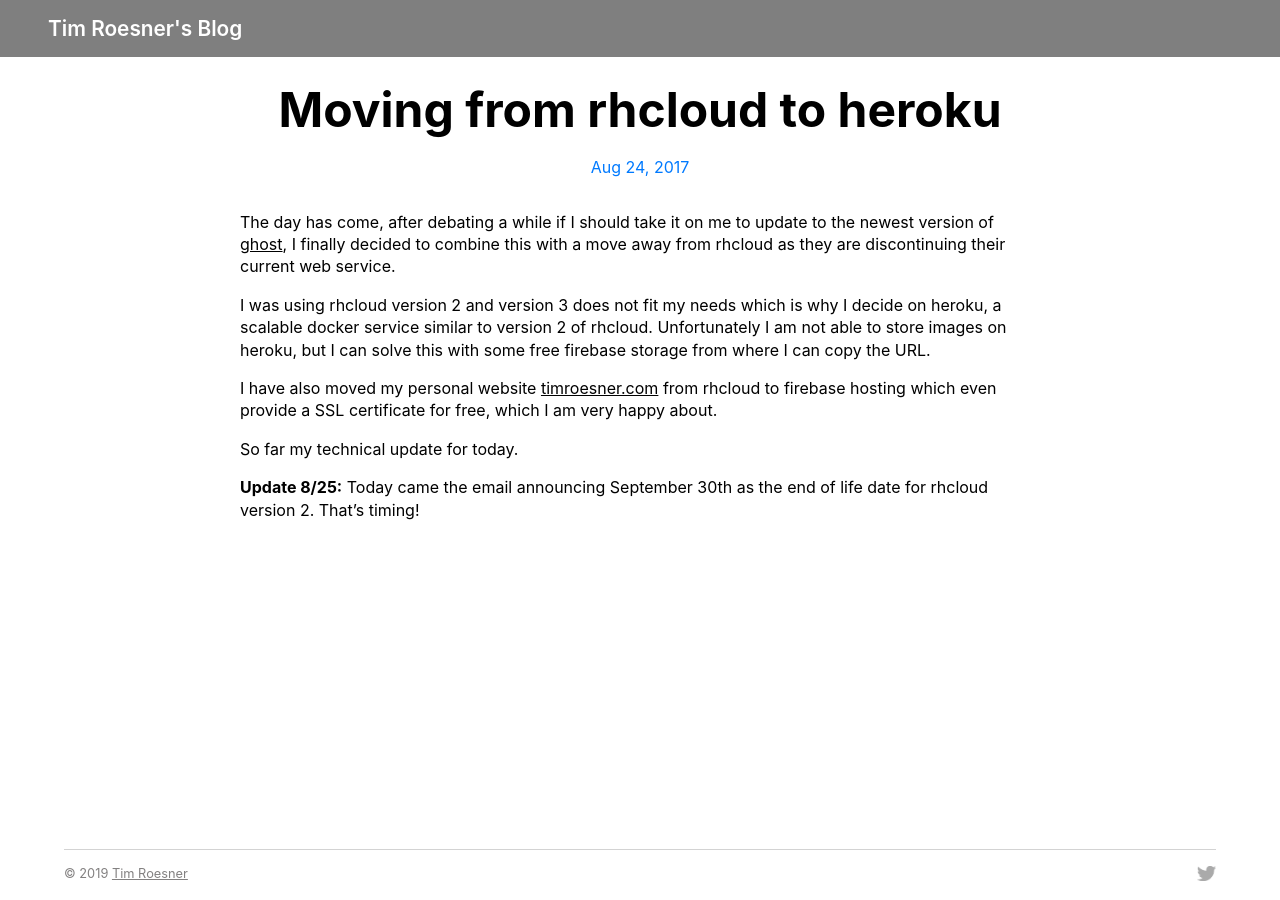
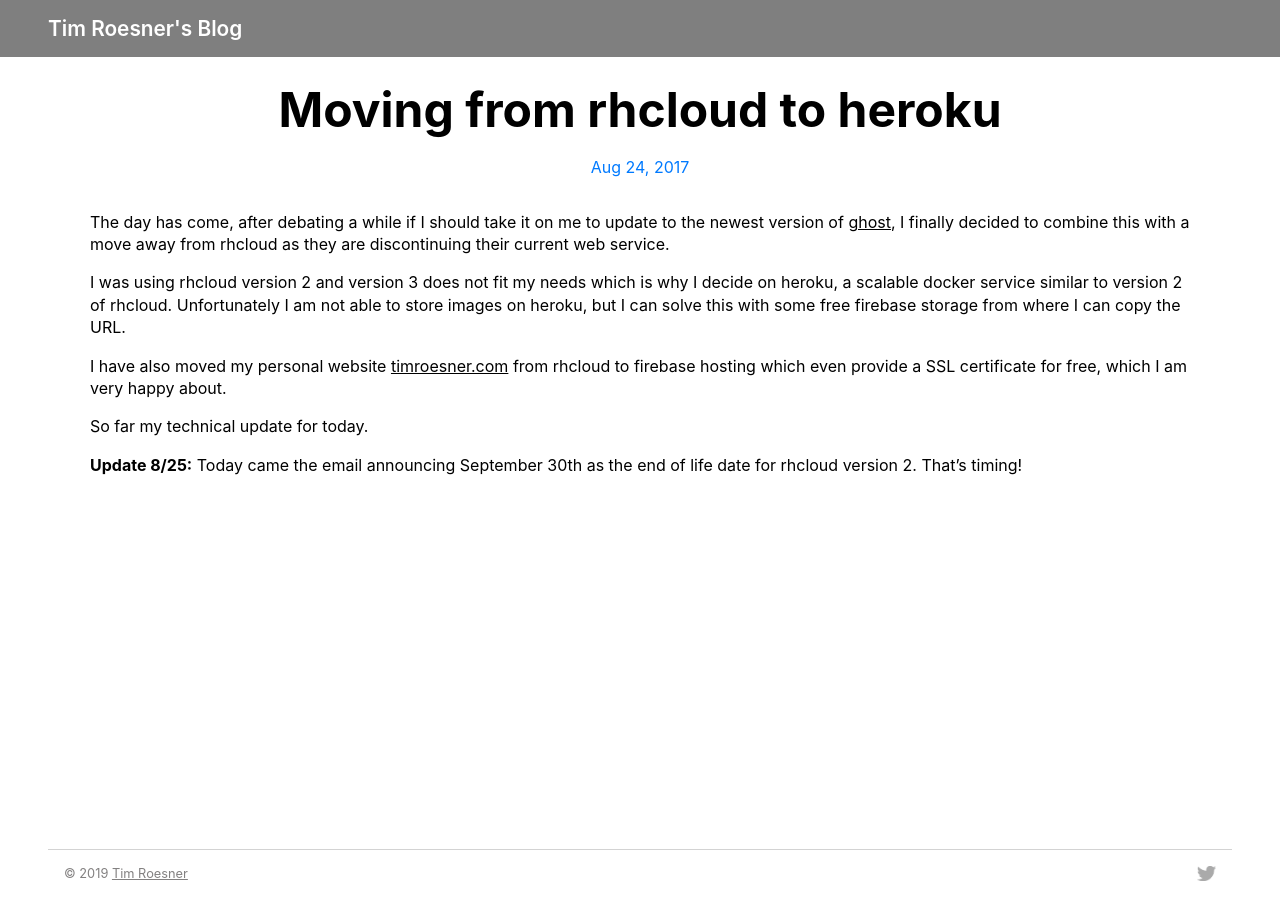
Before and after one commit to timroesner/Blog, a Jekyll site: the page built from _posts/2017-08-24-heroku-move.md, in a window 1280 px wide. Built offline with Jekyll 4.4.1, drawn with Linux system fonts in a browser that asks for light colours; nearby versions of some CDN libraries.

Commit message:
Bottom padding for safe area

```diff
--- a/assets/css/index.css
+++ b/assets/css/index.css
@@ -92,7 +92,7 @@ code {
     right: 0;
     margin: auto;
     margin-top: 4rem;
-    padding-bottom: 60px;
+    padding-bottom: calc(3rem + env(safe-area-inset-bottom));
     width: calc(100% - 2rem);
     max-width: 800px;
 }
@@ -130,6 +130,12 @@ code {
         width: 260px;
     }
 
+    .footer {
+        padding-left: 1rem;
+        padding-right: 1rem;
+        max-width: 1000px;
+    }
+
     .post-title {
         font-size: 3rem;
     }
@@ -145,6 +151,16 @@ code {
         margin-top: 5rem;
         left: 0;
         right: 0;
+    }
+}
+
+@media (min-width: 1200px) {
+    .footer {
+        max-width: 1500px;
+    }
+
+    .post {
+        max-width: 1100px;
     }
 }
 
```
